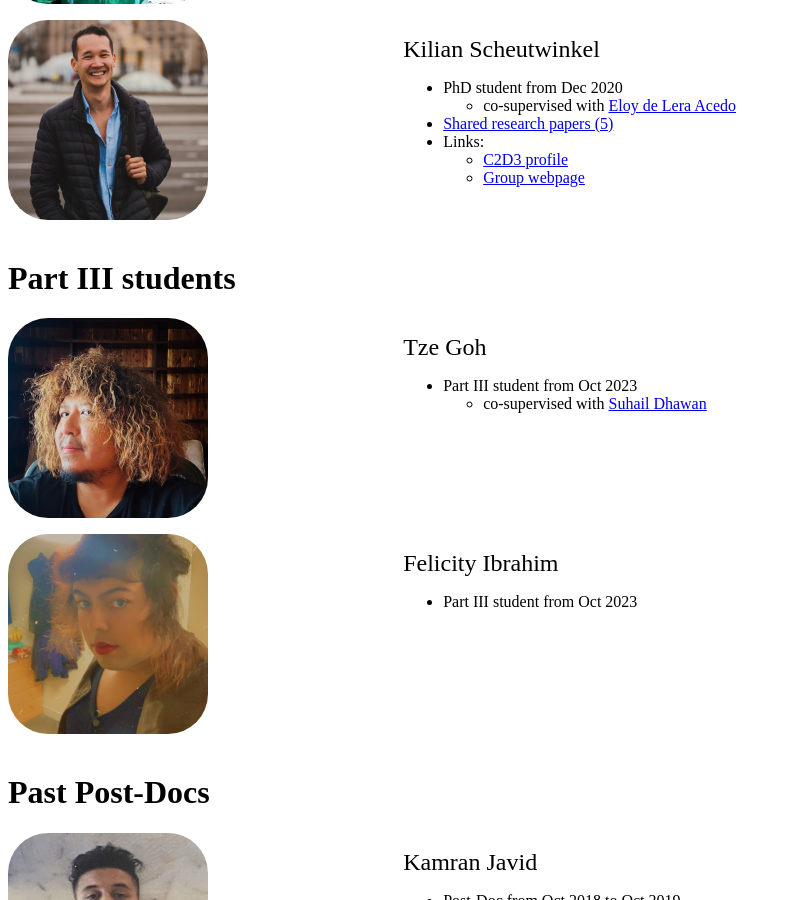
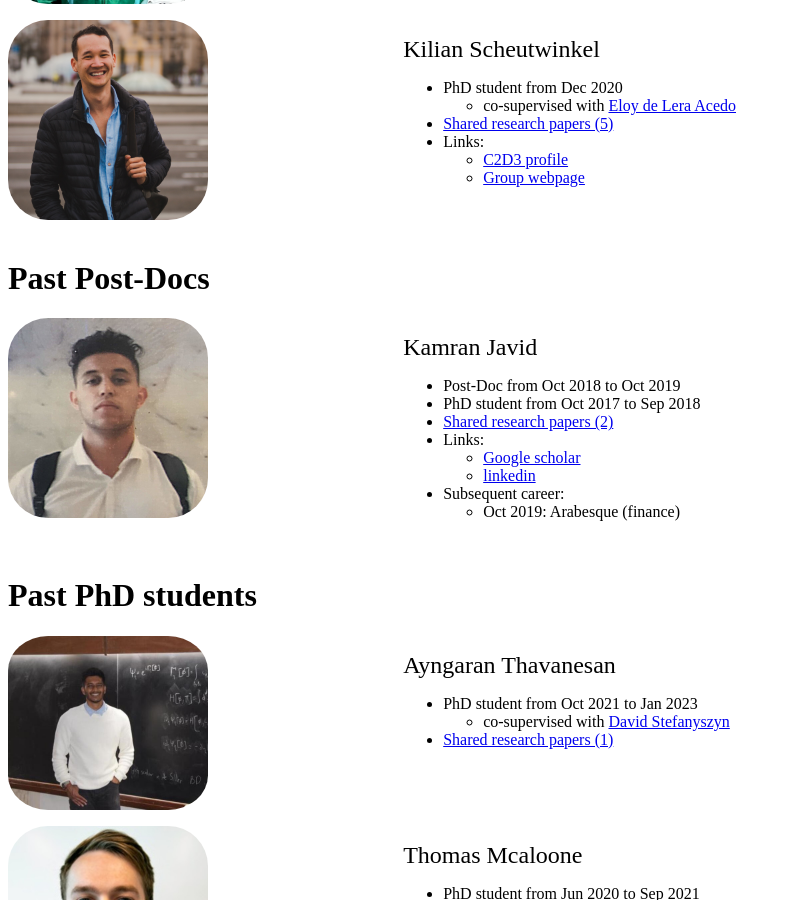
Before and after one commit to williamjameshandley/williamjameshandley.github.io, a Jekyll site: the page assets/students/students.html, which Jekyll copies as it is, in a window 1280 px wide and 900 px high, scrolled down 2143 px. Shown: the whole window, without its empty margins (0-791 px from the left). Built offline with Jekyll 4.4.1, drawn with Linux system fonts in a browser that asks for light colours; some of the changed text lies outside the part shown.

Commit message:
Updated students on timeline

```diff
--- a/assets/students/students.html
+++ b/assets/students/students.html
@@ -224,37 +224,6 @@
               <a href="https://www.cavendishradiocosmology.com/">Group webpage</a>
             </li>
           </ul>
-        </ul>
-      </p>
-    </div>
-  </div>
-</div>
-<div class="wrapper" style="margin-top:30pt">
-  <h1>Part III students</h1>
-  <div class="grid">
-    <div class="grid-item">
-      <img src="/assets/students/images/tze_goh.jpg" />
-    </div>
-    <div class="grid-item">
-      <p>
-        <font size="+2">Tze Goh</font>
-      </p>
-      <p>
-        <ul>
-          <li>Part III student from Oct 2023<ul><li>co-supervised with <a href="https://www.lucy.cam.ac.uk/fellows/dr-suhail-dhawan">Suhail Dhawan</a></li></ul></li>
-        </ul>
-      </p>
-    </div>
-    <div class="grid-item">
-      <img src="/assets/students/images/felicity_ibrahim.jpg" />
-    </div>
-    <div class="grid-item">
-      <p>
-        <font size="+2">Felicity Ibrahim</font>
-      </p>
-      <p>
-        <ul>
-          <li>Part III student from Oct 2023</li>
         </ul>
       </p>
     </div>
@@ -634,6 +603,32 @@
 <div class="wrapper" style="margin-top:30pt">
   <h1>Past Part III students</h1>
   <div class="grid">
+    <div class="grid-item">
+      <img src="/assets/students/images/tze_goh.jpg" />
+    </div>
+    <div class="grid-item">
+      <p>
+        <font size="+2">Tze Goh</font>
+      </p>
+      <p>
+        <ul>
+          <li>Part III student from Oct 2023 to Jun 2024<ul><li>co-supervised with <a href="https://www.lucy.cam.ac.uk/fellows/dr-suhail-dhawan">Suhail Dhawan</a></li></ul></li>
+        </ul>
+      </p>
+    </div>
+    <div class="grid-item">
+      <img src="/assets/students/images/felicity_ibrahim.jpg" />
+    </div>
+    <div class="grid-item">
+      <p>
+        <font size="+2">Felicity Ibrahim</font>
+      </p>
+      <p>
+        <ul>
+          <li>Part III student from Oct 2023 to Jun 2024</li>
+        </ul>
+      </p>
+    </div>
     <div class="grid-item">
       <img src="/assets/students/images/zixiao_hu.jpg" />
     </div>
--- a/assets/students/students.yaml
+++ b/assets/students/students.yaml
@@ -290,6 +290,7 @@
 Tze Goh:
   partiii:
     start: 2023-10-01
+    end: 2024-06-01
     supervisors:
     - Suhail Dhawan
   original_image: images/originals/tze_goh.jpeg
@@ -297,17 +298,21 @@
 Patrick Lau:
   partiii:
     start: 2023-10-01
+    end: 2024-06-01
 Felicity Ibrahim:
   partiii:
     start: 2023-10-01
+    end: 2024-06-01
   original_image: images/originals/felicity_ibrahim.png
   image: images/felicity_ibrahim.jpg
 Samuel Hewson:
   partiii:
     start: 2023-10-01
+    end: 2024-06-01
 Nicolas Mediato Diaz:
   partiii:
     start: 2023-10-01
+    end: 2024-06-01
 Toby Lovick:
   partiii:
     start: 2022-10-01
```
Also changed, not shown: assets/students/students.png.
